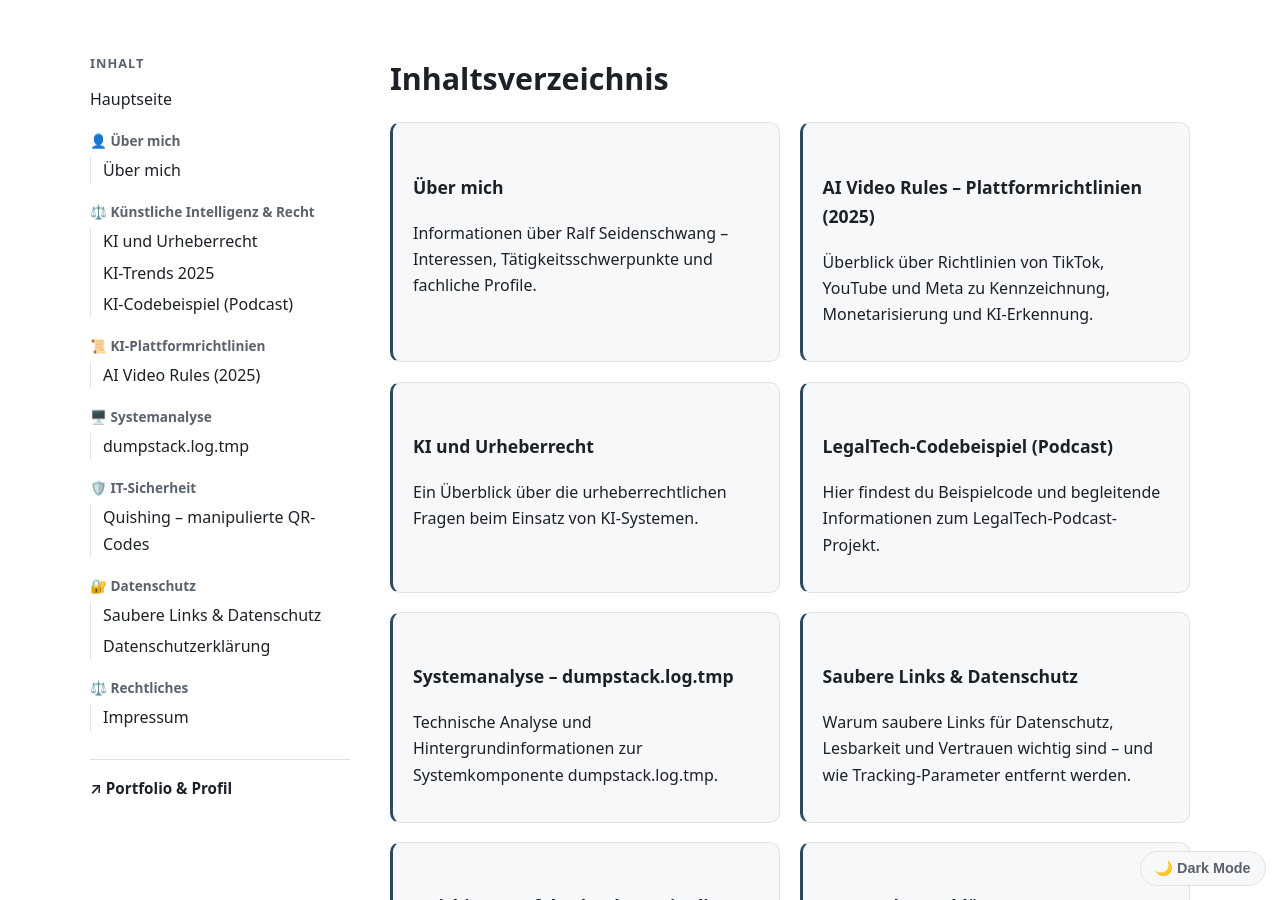
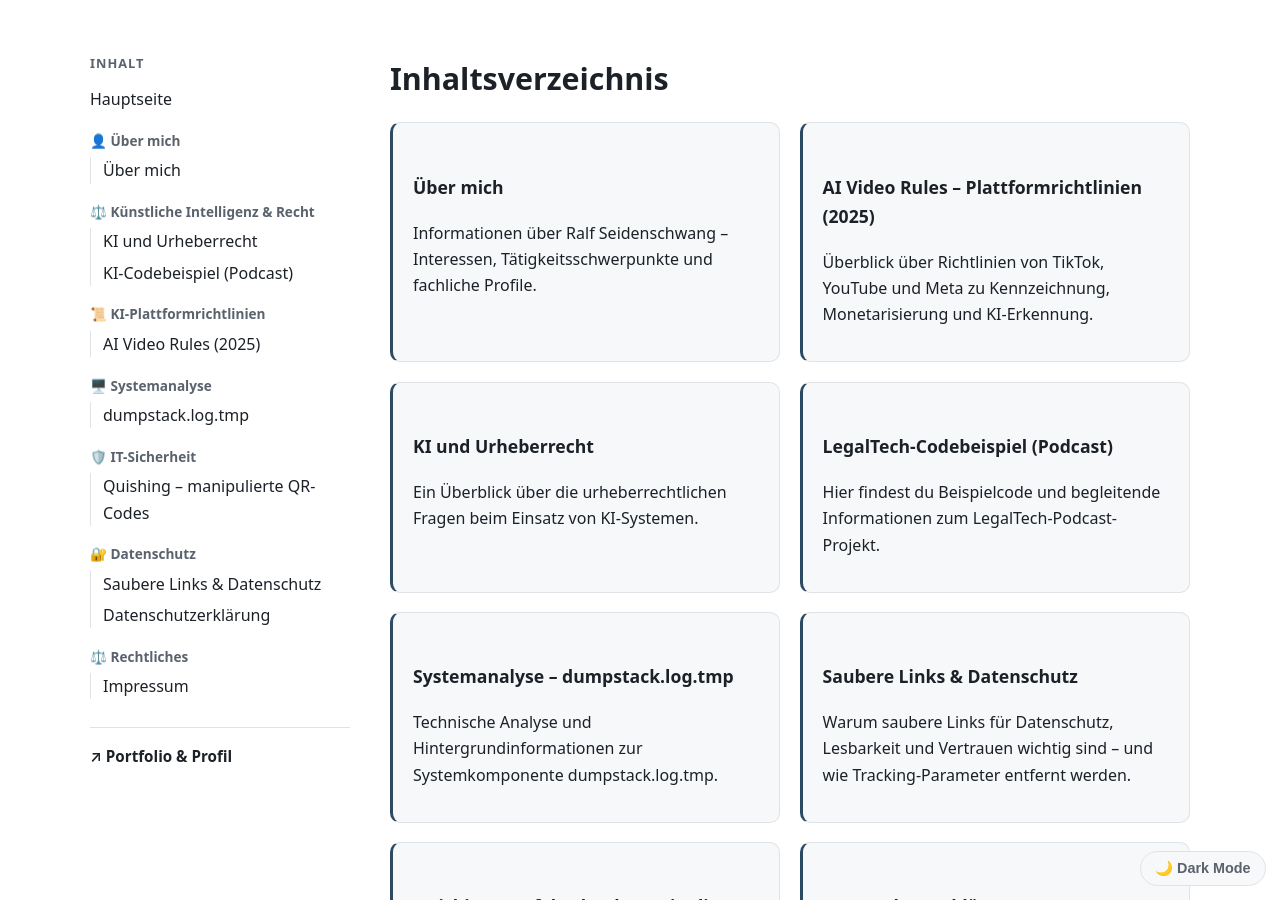
Before and after one commit to RalfSei/RalfSei.github.io, a Jekyll site: the page built from index.md, in a window 1280 px wide and 900 px high. Built offline with Jekyll 4.4.1, drawn with Linux system fonts in a browser that asks for light colours.

Commit message:
Remove KI-Trends 2025 link from sidebar

```diff
--- a/_includes/sidebar.html
+++ b/_includes/sidebar.html
@@ -25,7 +25,6 @@
     <li><strong>⚖️ Künstliche Intelligenz &amp; Recht</strong>
       <ul>
         <li><a href="/ki-urheberrecht/">KI und Urheberrecht</a></li>
-        <li><a href="/ki-trends-2025/">KI-Trends 2025</a></li>
         <li><a href="/legaltech-codebeispiel/">KI-Codebeispiel (Podcast)</a></li>
       </ul>
     </li>
```
